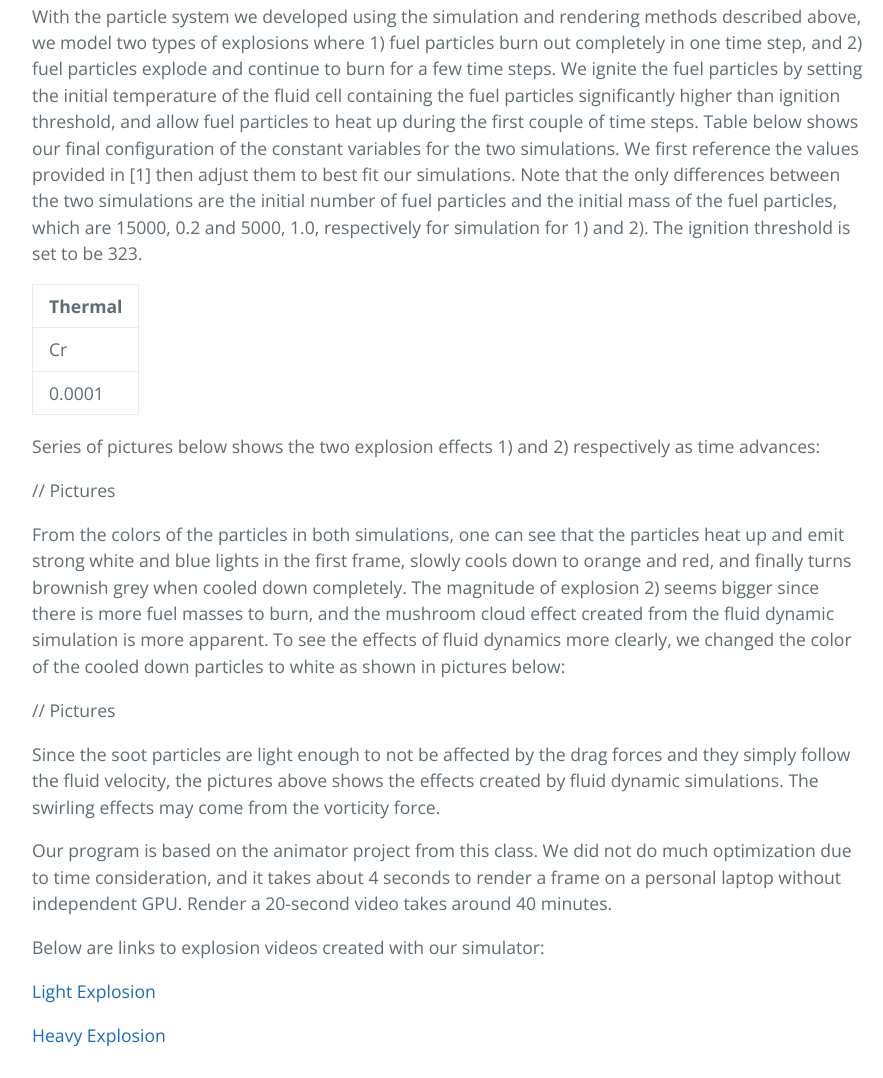
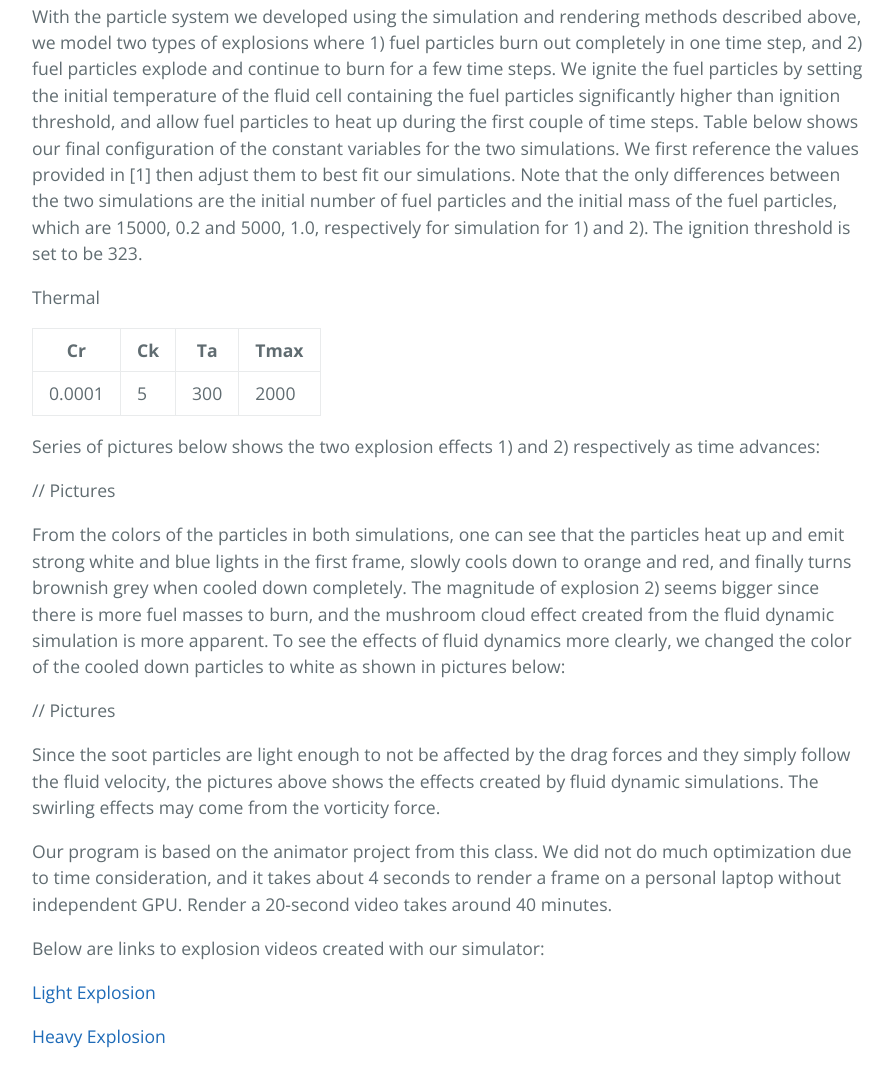
Before and after one commit to donkilu/Explosion, a plain HTML site: page index.html in a window 1280 px wide. Shown: the part 7978-9056 px from the top of the page, without its empty margins (192-1075 px from the left). Drawn offline with nearby package versions, Linux system fonts and the light colour scheme.

```diff
--- a/index.html
+++ b/index.html
@@ -139,18 +139,23 @@ To further make the cloud of soot look more realistic, each soot particles simul
 
 <p>With the particle system we developed using the simulation and rendering methods described above, we model two types of explosions where 1) fuel particles burn out completely in one time step, and 2) fuel particles explode and continue to burn for a few time steps. We ignite the fuel particles by setting the initial temperature of the fluid cell containing the fuel particles significantly higher than ignition threshold, and allow fuel particles to heat up during the first couple of time steps. Table below shows our final configuration of the constant variables for the two simulations. We first reference the values provided in [1] then adjust them to best fit our simulations. Note that the only differences between the two simulations are the initial number of fuel particles and the initial mass of the fuel particles, which are 15000, 0.2 and 5000, 1.0, respectively for simulation for 1) and 2). The ignition threshold is set to be 323.</p>
 
+<p>Thermal</p>
+
 <table>
 <thead>
 <tr>
-<th>Thermal</th>
+<th>Cr</th>
+<th>Ck</th>
+<th>Ta</th>
+<th>Tmax</th>
 </tr>
 </thead>
 <tbody>
 <tr>
-<td>Cr</td>
-</tr>
-<tr>
 <td>0.0001</td>
+<td>5</td>
+<td>300</td>
+<td>2000</td>
 </tr>
 </tbody>
 </table>
```
Also changed, not shown: params.json (+1 -1 lines).
